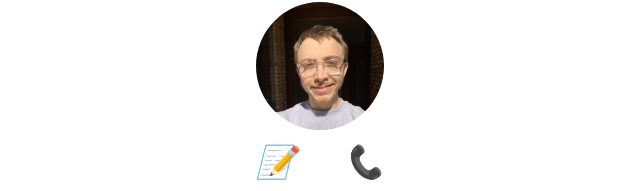
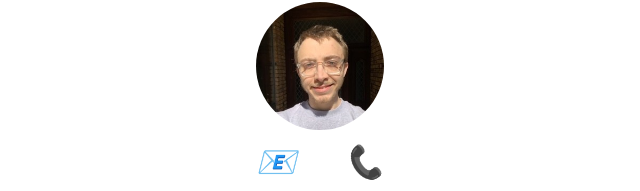
Before and after one commit to mattd3v/pwa, a plain HTML site: page index.html in a window 1280 px wide. Shown: the part 216-407 px from the top of the page, 320-960 px from the left. Drawn offline with nearby package versions, Linux system fonts and the light colour scheme.

```diff
--- a/index.html
+++ b/index.html
@@ -9,15 +9,6 @@
     <link rel="apple-touch-icon" href="images/icons/apple-touch-icon.png">
     <link rel="stylesheet" href="https://cdn.jsdelivr.net/npm/bulma@0.8.2/css/bulma.min.css">
     <script defer src="https://use.fontawesome.com/releases/v5.3.1/js/all.js"></script>
-    <!--
-    <script defer src="/__/firebase/7.14.2/firebase-app.js"></script>
-    <script defer src="/__/firebase/init.js"></script>
-    <script>
-      document.addEventListener('DOMContentLoaded', function() {
-        // The Firebase SDK is initialized and available here!
-      });
-    </script>
-    -->
     <style>
     article {
       display: flex;
@@ -45,7 +36,7 @@
             <img class="is-rounded" src="images/profile.jpg" alt="Matt Dumler" />
           </figure>
           <address>
-            <a href="mailto:mattd3v@pm.me">📝</a>
+            <a href="mailto:mattd3v@pm.me">📧</a>
             <a href="tel:+14698781470">📞</a>
           </address>
           <h1 class="title is-1">Matt Dumler</h1>
```
Also changed, not shown: .github/workflows/firebase-deploy.yml.
